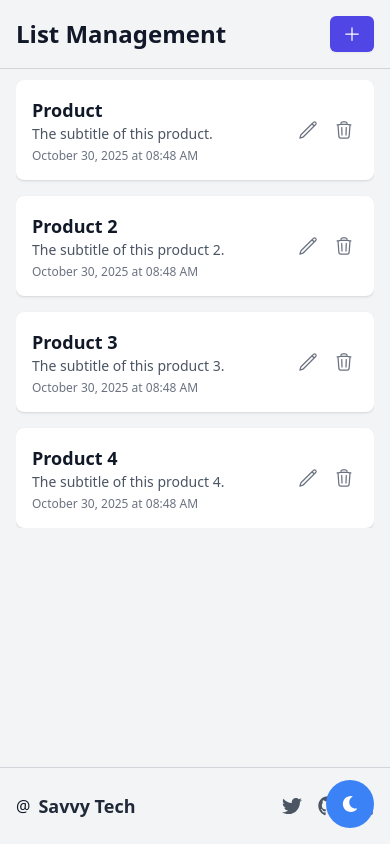
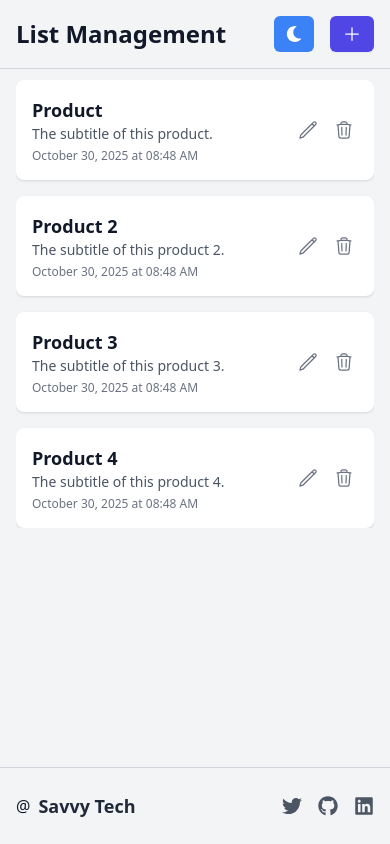
Before and after one commit to KianJanloo/savvy-tech, a React (Vite) app: page / in a window 390 px wide. Built offline with nearby package versions, Linux system fonts and the light colour scheme.

Commit message:
dark button

```diff
--- a/src/App.tsx
+++ b/src/App.tsx
@@ -58,13 +58,21 @@ export default function App() {
             <h1 className="text-2xl font-semibold text-gray-900 dark:text-white">
               List Management
             </h1>
+            <div className="flex gap-4">
+              <div className="md:hidden">
+                <ToggleTheme />
+              </div>
               <button
                 onClick={openCreateModal}
                 className="inline-flex items-center rounded-md bg-indigo-600 px-3 py-2 text-sm font-semibold text-white shadow-sm hover:bg-indigo-500 focus-visible:outline focus-visible:outline-2 focus-visible:outline-offset-2 focus-visible:outline-indigo-600"
               >
-              <PlusIcon className="md:-ml-0.5 md:mr-1.5 h-5 w-5" aria-hidden="true" />
+                <PlusIcon
+                  className="md:-ml-0.5 md:mr-1.5 h-5 w-5"
+                  aria-hidden="true"
+                />
                 <span className="max-md:hidden">Create Item</span>
               </button>
+            </div>
           </div>
 
           {items.length === 0 ? (
@@ -89,7 +97,9 @@ export default function App() {
 
         <Footer />
 
+        <div className="max-md:hidden">
           <ToggleTheme />
+        </div>
 
         <Modal
           isOpen={isModalOpen}
--- a/src/components/common/ToggleTheme.tsx
+++ b/src/components/common/ToggleTheme.tsx
@@ -22,7 +22,7 @@ function ToggleTheme() {
   return (
     <button
       onClick={() => setDarkMode(!darkMode)}
-      className="fixed bottom-4 right-4 p-4 rounded-full text-white bg-blue-500 hover:bg-blue-400 transition"
+      className="md:fixed bottom-4 right-4 md:p-4 max-md:px-3 max-md:py-2.5 rounded-full max-md:rounded-md text-white bg-blue-500 hover:bg-blue-400 transition"
     >
       {darkMode ? <FaSun /> : <FaMoon />}
     </button>
```
Lines whose indentation alone changed are shown as unchanged.
